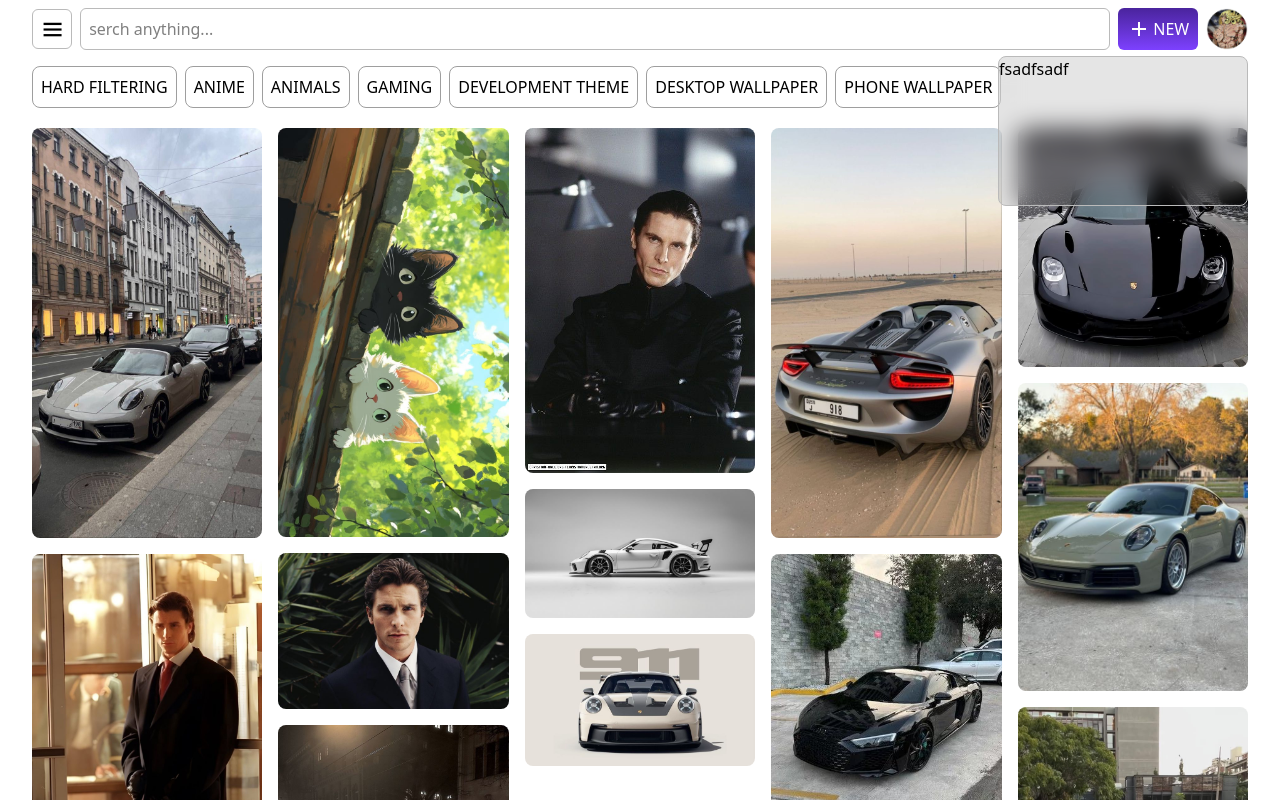
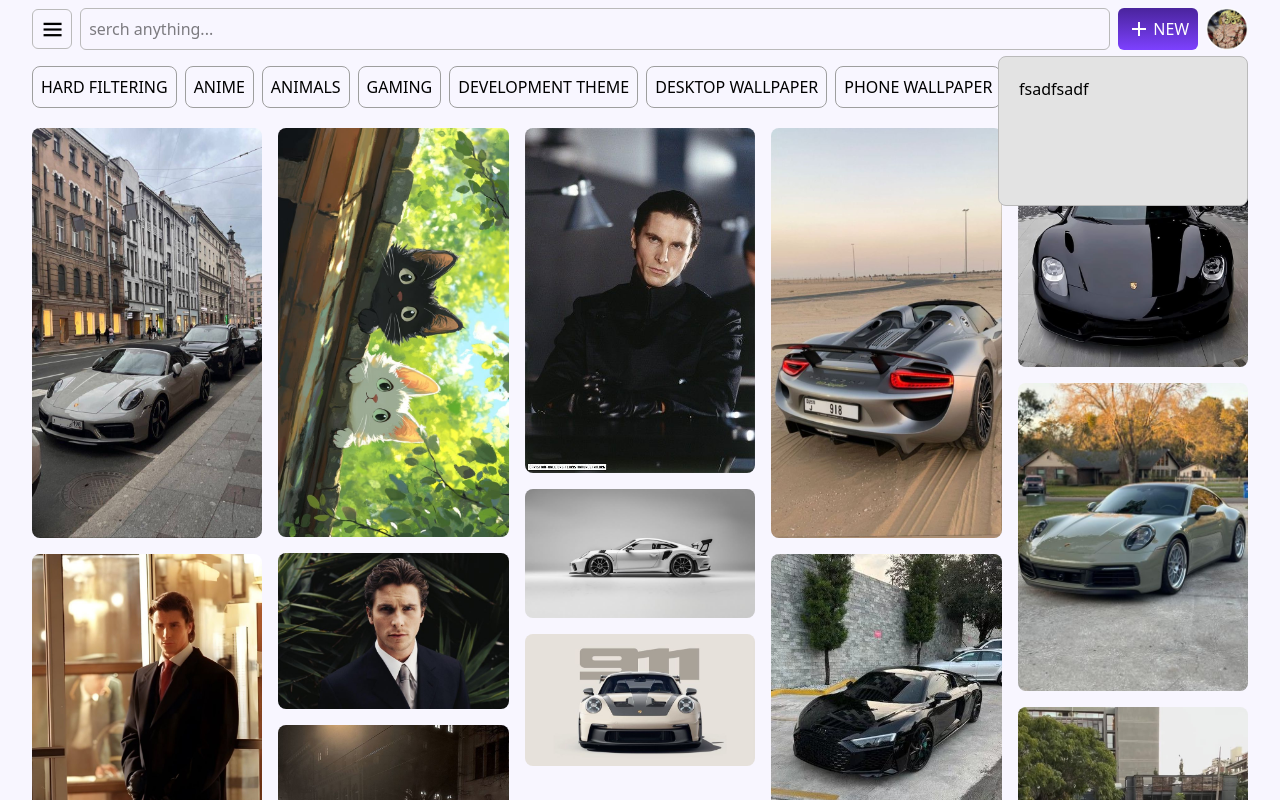
Before and after one commit to Muhammadali-fr/dast_client, a React (Vite) app: page / in a window 1280 px wide. Both pictures are taken after a click on the picture 1227 px from the left and 29 px from the top of the page. Shown: the top 800 px of the page. Built offline with nearby package versions, Linux system fonts and the light colour scheme.

Commit message:
jklfjdlkfajlksfakljadfjklasdjklafsajkkljjaskjlajksldkj

```diff
--- a/src/components/Header.jsx
+++ b/src/components/Header.jsx
@@ -36,8 +36,8 @@
 
       {/* modal  */}
       <div className="relative">
-        <img onClick={handleProfile} className="w-[42px] min-w-[42px] h-[42px] " src={Profile} alt="Profile" />
-        {popUp && <div className="absolute top-12 right-0 w-[250px] h-[150px] backdrop-blur-md bg-black/10 border border-[#BABABA] rounded-lg">
+        <img onClick={handleProfile} className="w-[42px] min-w-[42px] h-[42px] cursor-pointer" src={Profile} alt="Profile" />
+        {popUp && <div className="absolute top-12 right-0 w-[250px] h-[150px] bg-[#e3e3e3] p-5 border border-[#BABABA] rounded-lg z-10">
           fsadfsadf
         </div>}
       </div>
--- a/src/layouts/MainLayout.jsx
+++ b/src/layouts/MainLayout.jsx
@@ -6,7 +6,7 @@
     return (
         <div className='w-full flex'>
             <Sidebar />
-            <div className='w-full'>
+            <div className='w-full bg-[#f8f6ff]'>
                 <Header />
                 <Outlet />
             </div>
```
